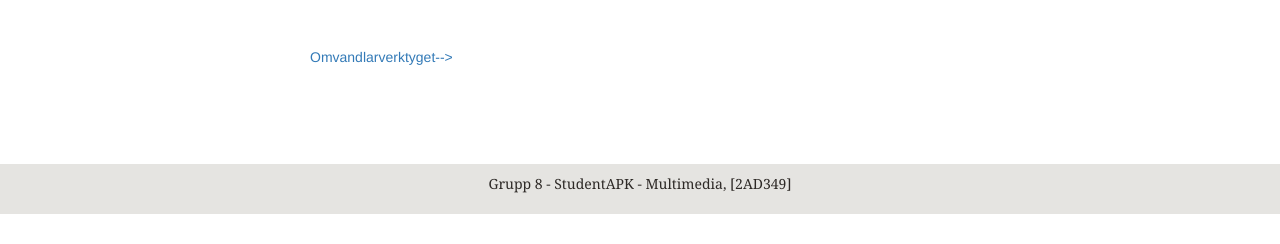
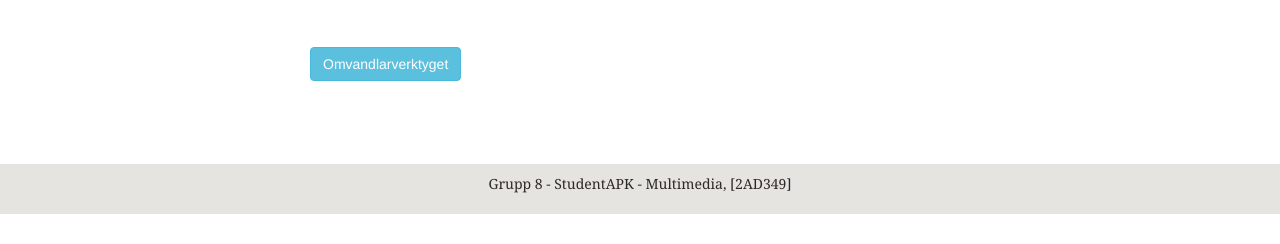
Before and after one commit to studentAPK/studentAPK.github.io, a plain HTML site: page index.html in a window 1280 px wide. Shown: the part 586-830 px from the top of the page. Drawn offline with nearby package versions, Linux system fonts and the light colour scheme.

Commit message:
Update index.html

```diff
--- a/index.html
+++ b/index.html
@@ -47,7 +47,7 @@
                     <img src="img/right_pic.jpg" alt="Omvandlarverktyget" id="omvandlarbild" />
                     <h2 id="omvandlarrubrik">Omvandlarverktyget class="btn btn-info" data-toggle="collapse">Omvandlarverktyget</h2>
 			 <div class="containerOmvandlaren">
-    				<a href="#demo" <!--class="btn btn-info" data-toggle="collapse">Omvandlarverktyget--></a>
+    				<a href="#demo" class="btn btn-info" data-toggle="collapse">Omvandlarverktyget</a>
     				<div id="demo" class="collapse">
       				<div class="container">
         				<form action="" method="get">
```
